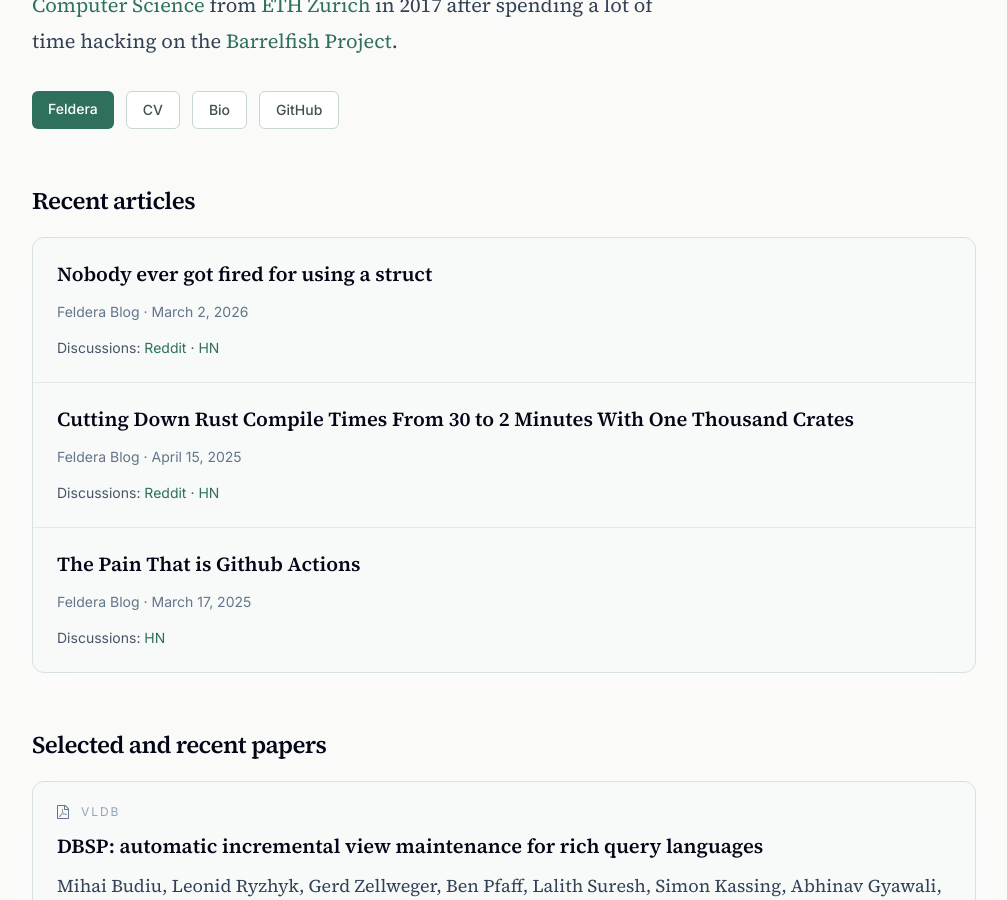
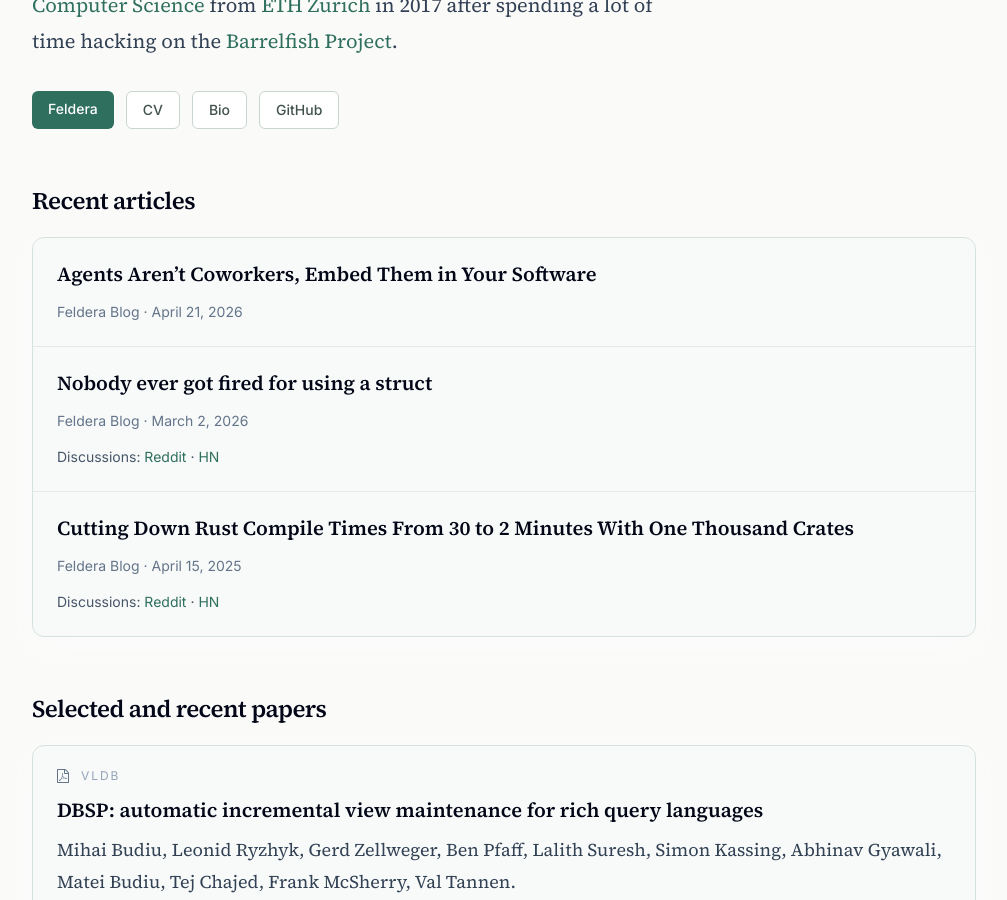
Before and after one commit to gz/website, a Jekyll site: the page built from index.html, in a window 1280 px wide and 900 px high, scrolled down 422 px. Shown: the whole window, without its empty margins (136-1143 px from the left). Built offline with Jekyll 4.4.1, drawn with Linux system fonts in a browser that asks for light colours; nearby versions of some CDN libraries.

Commit message:
Add latest Feldera article

```diff
--- a/_data/external_posts.yml
+++ b/_data/external_posts.yml
@@ -1,3 +1,8 @@
+- title: "Agents Aren’t Coworkers, Embed Them in Your Software"
+  url: "https://www.feldera.com/blog/ai-agents-arent-coworkers-embed-them-in-your-software"
+  source: "Feldera Blog"
+  date: 2026-04-21
+
 - title: "Nobody ever got fired for using a struct"
   url: "https://www.feldera.com/blog/nobody-ever-got-fired-for-using-a-struct"
   source: "Feldera Blog"
```
